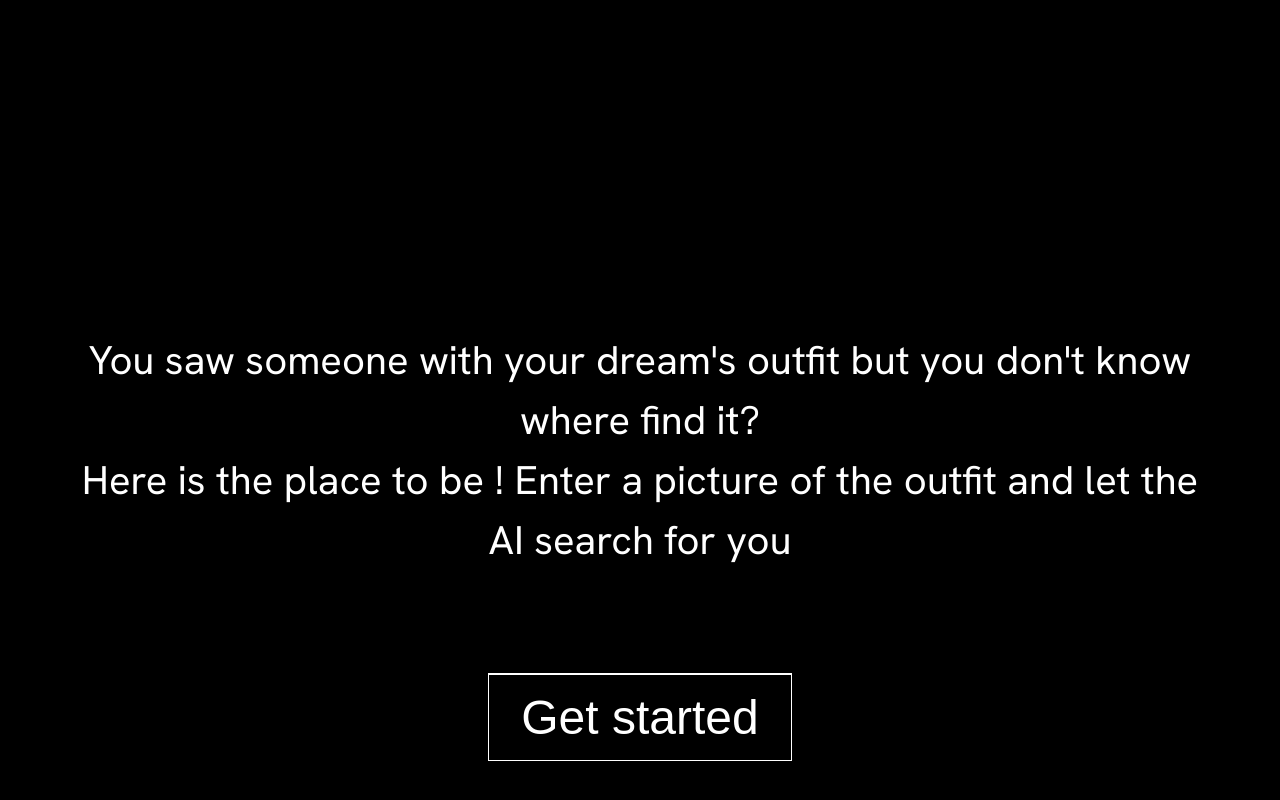
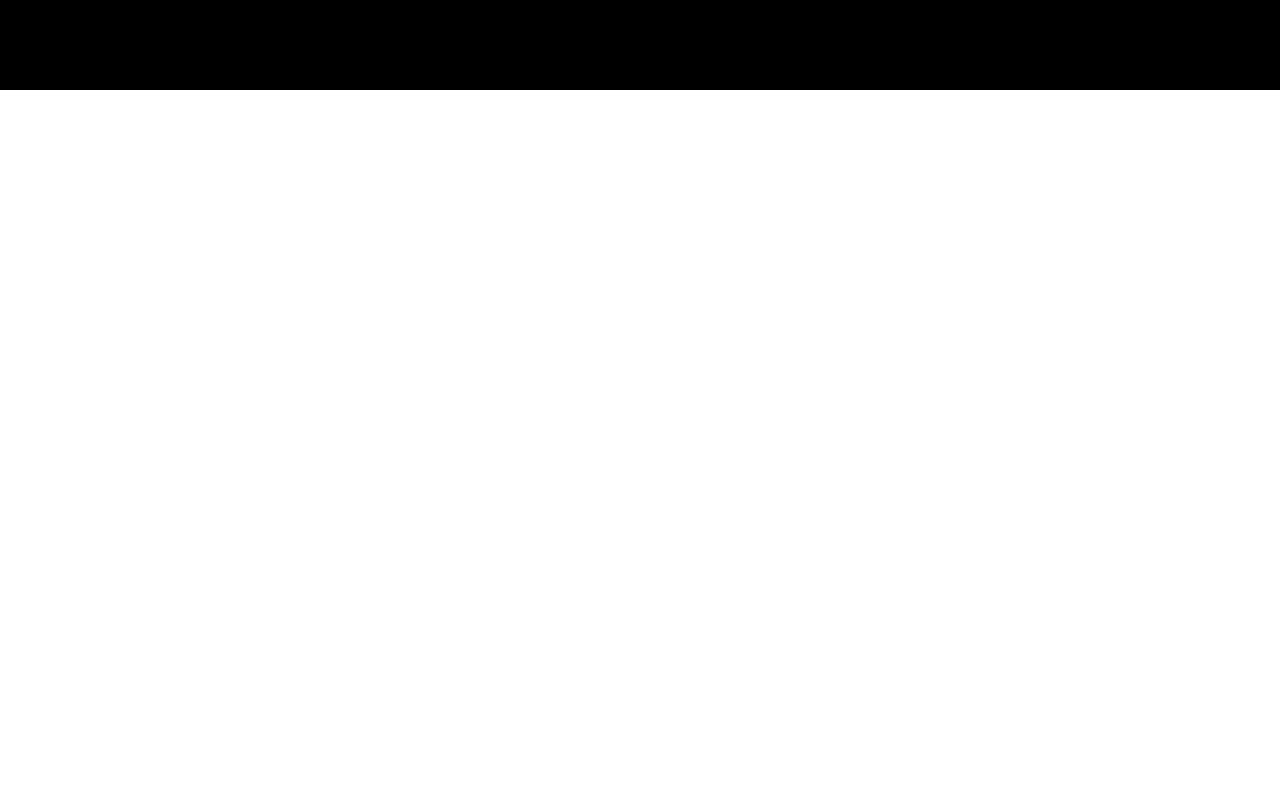
Before and after one commit to peterondy/clothes-with-you, a React (Create React App) app: page / in a window 1280 px wide. Shown: the part 710-1510 px from the top of the page. After the commit the page ends 912 px from the top, so only its background shows below. Built offline with nearby package versions, Linux system fonts and the light colour scheme; a web font is replaced by a local one.

Commit message:
Update App.js

```diff
--- a/src/App.js
+++ b/src/App.js
@@ -1,12 +1,17 @@
 import './App.css'
 import Main from './components/Main/Main'
 import Discover from './components/Discover/Discover'
+import { BrowserRouter, Route, Routes } from "react-router-dom"
 
 function App() {
   return (
     <div className="App">
-      <Main/>
-      <Discover/>
+      <BrowserRouter>
+        <Routes>
+            <Route exact path="/" Component={Main}/>
+            <Route exact path="/discover-ai" Component={Discover}/>
+          </Routes>
+      </BrowserRouter>
     </div>
   )
 }
```
